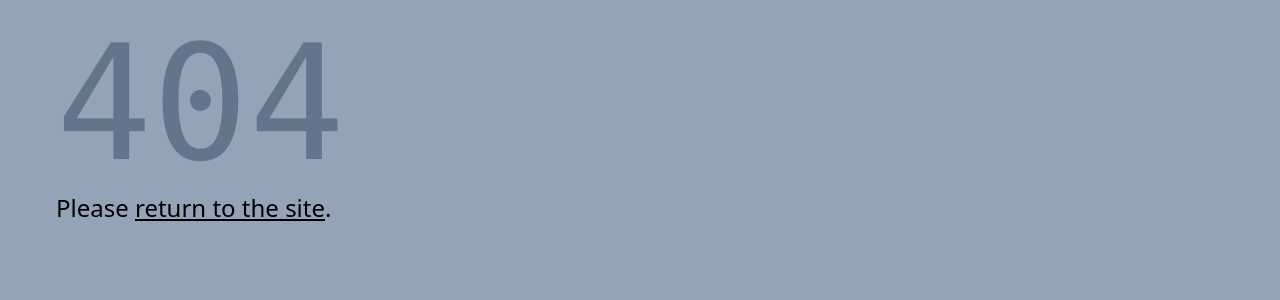
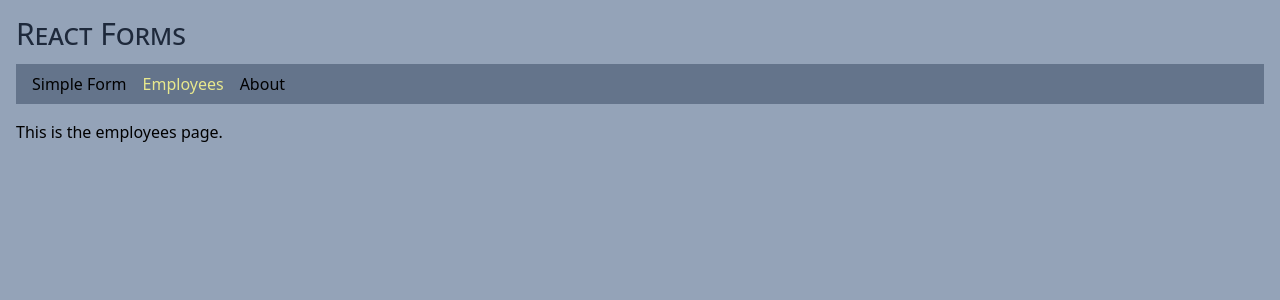
Before and after one commit to edwardtanguay/et714-react-forms-site, a React (Vite) app: page /employees in a window 1280 px wide. Before the commit this address had no page. Shown: the top 300 px of the page. Built offline with nearby package versions, Linux system fonts and the light colour scheme.

Commit message:
page employees in

```diff
--- a/src/components/Nav.tsx
+++ b/src/components/Nav.tsx
@@ -4,7 +4,7 @@
 	return <nav>
 		<ul className="flex gap-4 bg-slate-500 px-4 py-2 content">
 			<li><NavLink to="/simple-form">Simple Form</NavLink></li>
-			<li><NavLink to="/info">Info</NavLink></li>
+			<li><NavLink to="/employees">Employees</NavLink></li>
 			<li><NavLink to="/about">About</NavLink></li>
 		</ul>
 	</nav>;
--- a/src/main.tsx
+++ b/src/main.tsx
@@ -2,7 +2,7 @@
 import App from "./App.tsx";
 import { createBrowserRouter, Navigate, RouterProvider } from "react-router-dom";
 import "./index.scss";
-import { PageInfo } from "./pages/PageInfo.tsx";
+import { PageEmployees } from "./pages/PageEmployees.tsx";
 import { PageAbout } from "./pages/PageAbout.tsx";
 import { Page404 } from "./pages/Page404.tsx";
 import { PageSimpleForm } from "./pages/PageSimpleForm.tsx";
@@ -18,8 +18,8 @@
 				element: <PageSimpleForm />,
 			},
 			{
-				path: "info",
-				element: <PageInfo />,
+				path: "employees",
+				element: <PageEmployees />,
 			},
 			{
 				path: "about",
--- /dev/null
+++ b/src/pages/PageEmployees.tsx
@@ -0,0 +1,5 @@
+export const PageEmployees = () => {
+	return (
+		<p>This is the employees page.</p>
+	)
+}
--- a/src/pages/PageInfo.tsx
+++ /dev/null
@@ -1,5 +0,0 @@
-export const PageInfo = () => {
-	return (
-		<p>This is the info page.</p>
-	)
-}
```
